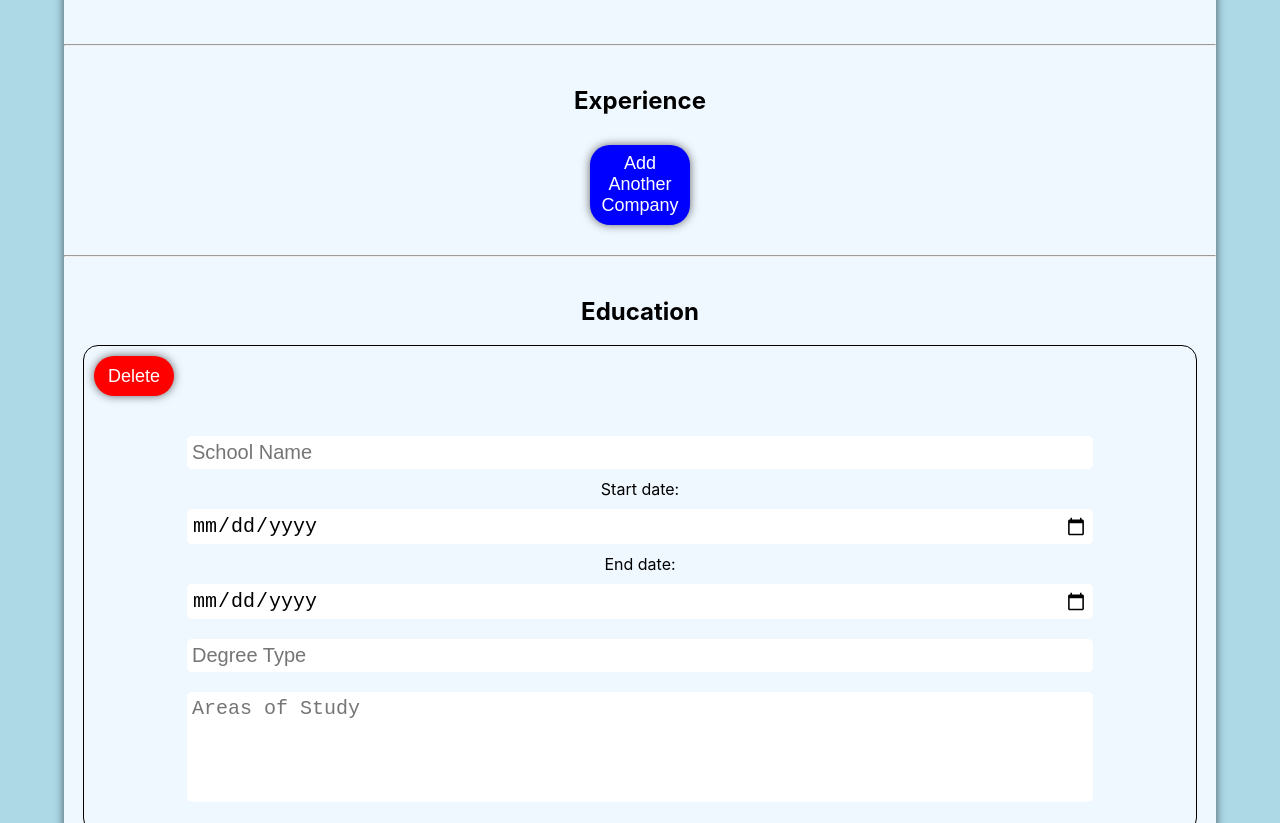
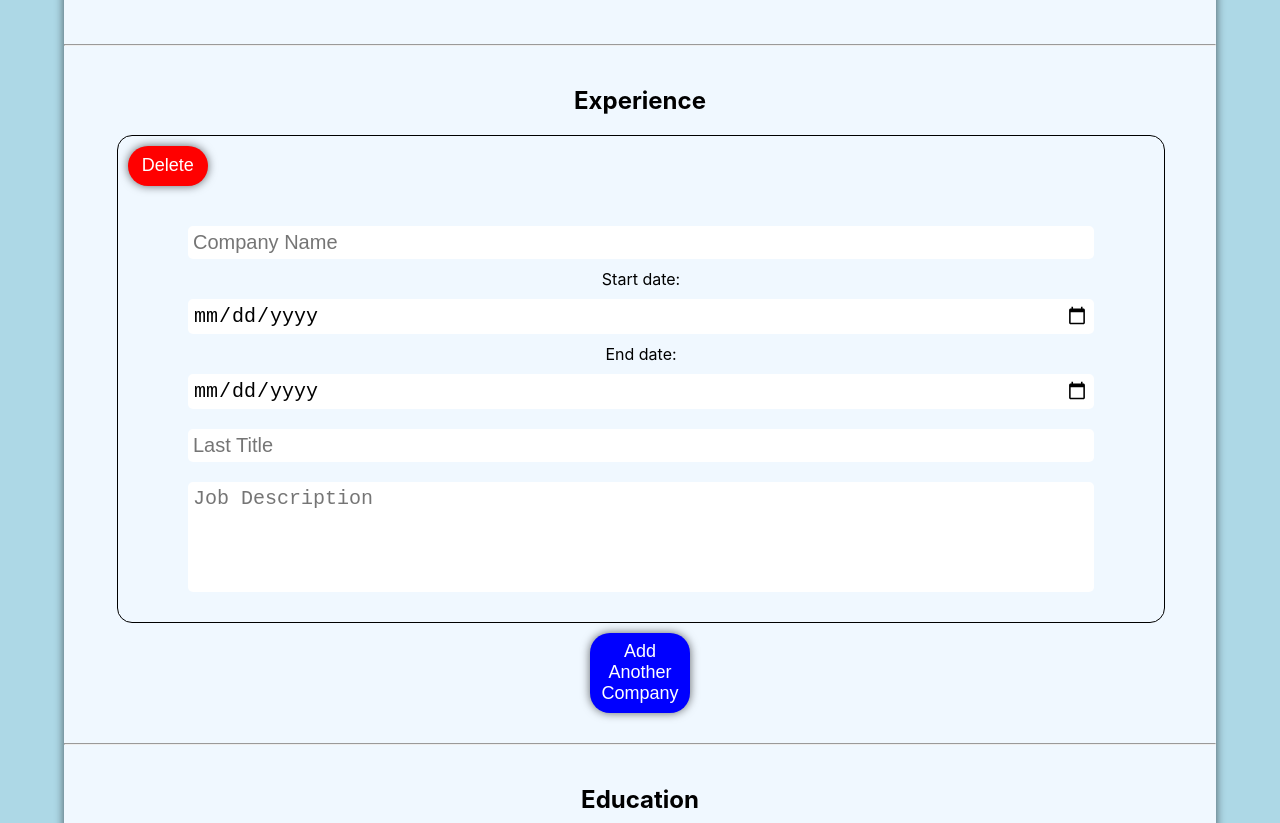
Before and after one commit to chadjcampbell/cv-project, a React (Create React App) app: page / in a window 1280 px wide. Shown: the part 600-1423 px from the top of the page. Built offline with nearby package versions, Linux system fonts and the light colour scheme.

Commit message:
still working on delete

```diff
--- a/src/components/Experience.js
+++ b/src/components/Experience.js
@@ -1,9 +1,13 @@
 import { useState } from "react";
 
-function ExpSection({ index, handleDelete }) {
+function ExpSection({ id, handleDelete }) {
+  id += 1;
   return (
-    <section key={index} className="expSection">
-      <button onClick={() => handleDelete(index)} className="deleteBtn">
+    <section id={id} className="expSection">
+      <button
+        onClick={(event) => handleDelete(event, id)}
+        className="deleteBtn"
+      >
         Delete
       </button>
       <form autoComplete="off">
@@ -24,20 +28,24 @@ function ExpSection({ index, handleDelete }) {
 }
 
 function Experience() {
-  const [inputs, setInputs] = useState([]);
-  function handleDelete(key) {
-    setInputs(inputs.filter((inputs) => inputs.key !== key));
+  const [inputs, setInputs] = useState([ExpSection]);
+  function handleDelete(event, id) {
+    let num = event.target.parentNode.id;
+    setInputs(inputs.filter((input) => input.id !== num));
   }
   return (
     <div className="Experience section">
       <h2>Experience</h2>
       <div className="expContainer">
-        {inputs.map((ExpSection, index) => (
-          <ExpSection key={index} handleDelete={handleDelete} />
+        {inputs.map((ExpSection, id) => (
+          <ExpSection key={id} id={id} handleDelete={handleDelete} />
         ))}
       </div>
       <button
-        onClick={() => setInputs([...inputs, ExpSection])}
+        onClick={() => {
+          console.log(inputs);
+          setInputs([...inputs, ExpSection]);
+        }}
         className="addBtn"
       >
         Add Another Company
```
